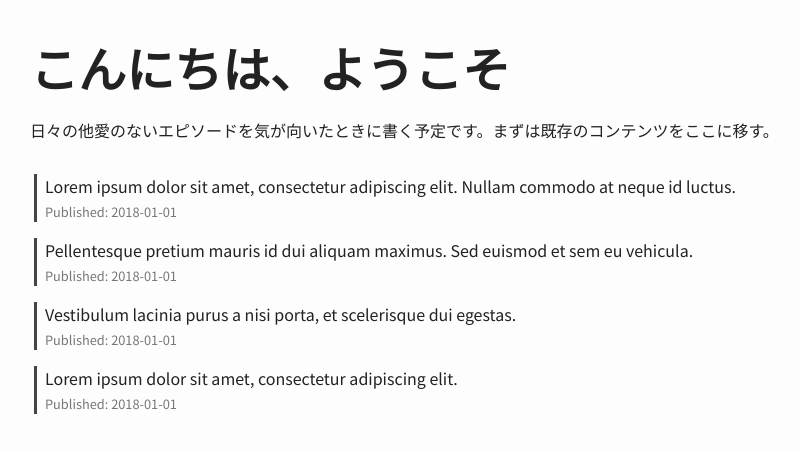
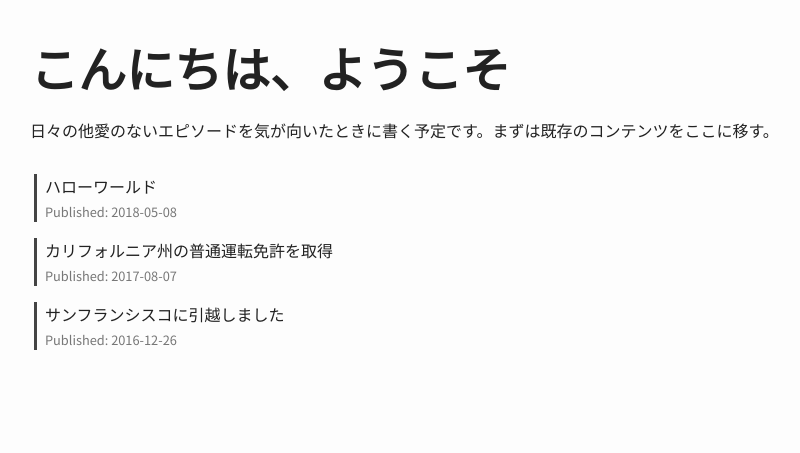
Before and after one commit to toru/ep.torumk.com, a Jekyll site: the page built from index.html, in a window 1280 px wide. Shown: the top 453 px of the page, without its empty margins (210-1010 px from the left). Built offline with Jekyll 4.4.1, drawn with Linux system fonts in a browser that asks for light colours.

Commit message:
root: render the timeline with actual posts

```diff
--- a/index.html
+++ b/index.html
@@ -8,29 +8,13 @@
 
 <div class="timeline">
   <ul>
+    {% for post in site.posts %}
     <li>
-      <a href="#hello">Lorem ipsum dolor sit amet, consectetur adipiscing elit. Nullam commodo at neque id luctus.</a>
+      <a href="{{post.url}}">{{ post.title }}</a>
       <div class="meta">
-        <span class="date">Published: 2018-01-01</span>
+        <span class="date">Published: {{ post.date | date: "%Y-%m-%d" }}</span>
       </div>
     </li>
-    <li>
-      <a href="#">Pellentesque pretium mauris id dui aliquam maximus. Sed euismod et sem eu vehicula.</a>
-      <div class="meta">
-        <span class="date">Published: 2018-01-01</span>
-      </div>
-    </li>
-    <li>
-      <a href="#">Vestibulum lacinia purus a nisi porta, et scelerisque dui egestas.</a>
-      <div class="meta">
-        <span class="date">Published: 2018-01-01</span>
-      </div>
-    </li>
-    <li>
-      <a href="#">Lorem ipsum dolor sit amet, consectetur adipiscing elit.</a>
-      <div class="meta">
-        <span class="date">Published: 2018-01-01</span>
-      </div>
-    </li>
+    {% endfor %}
   </ul>
 </div>
```
